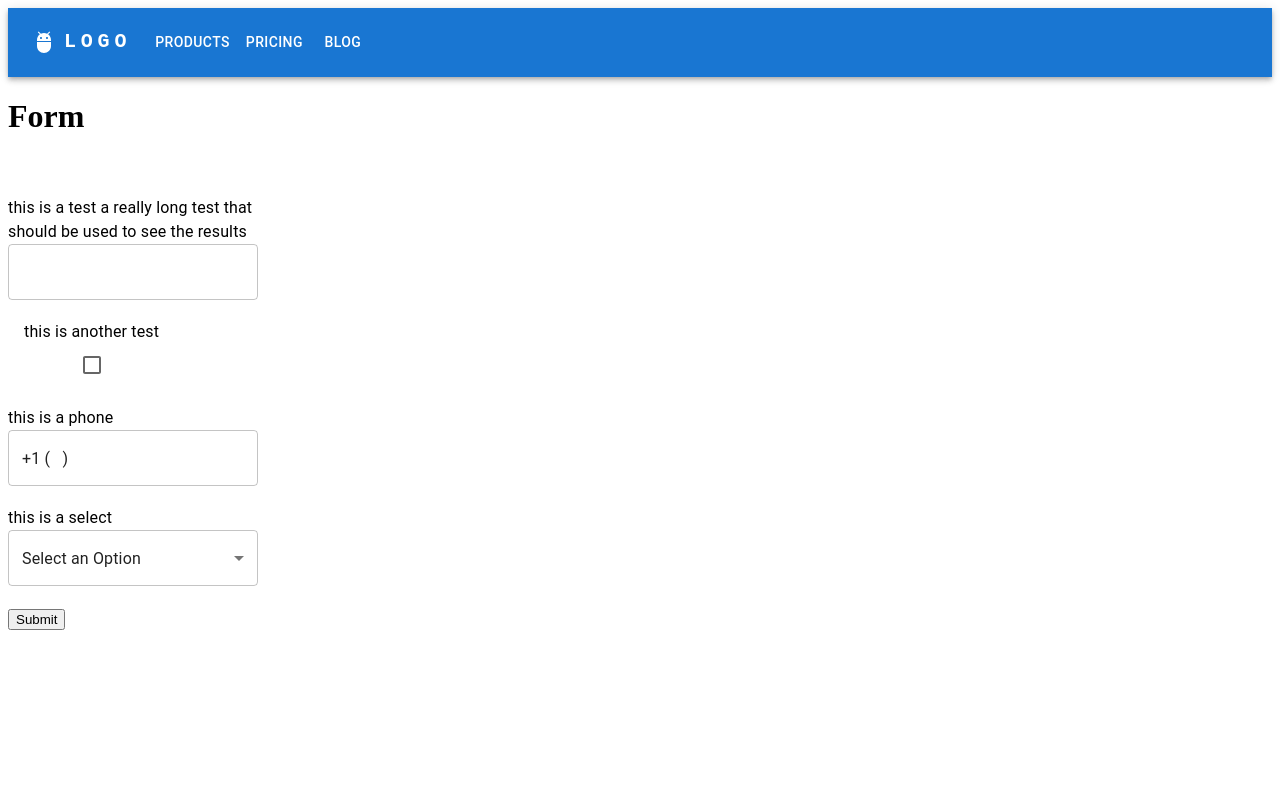
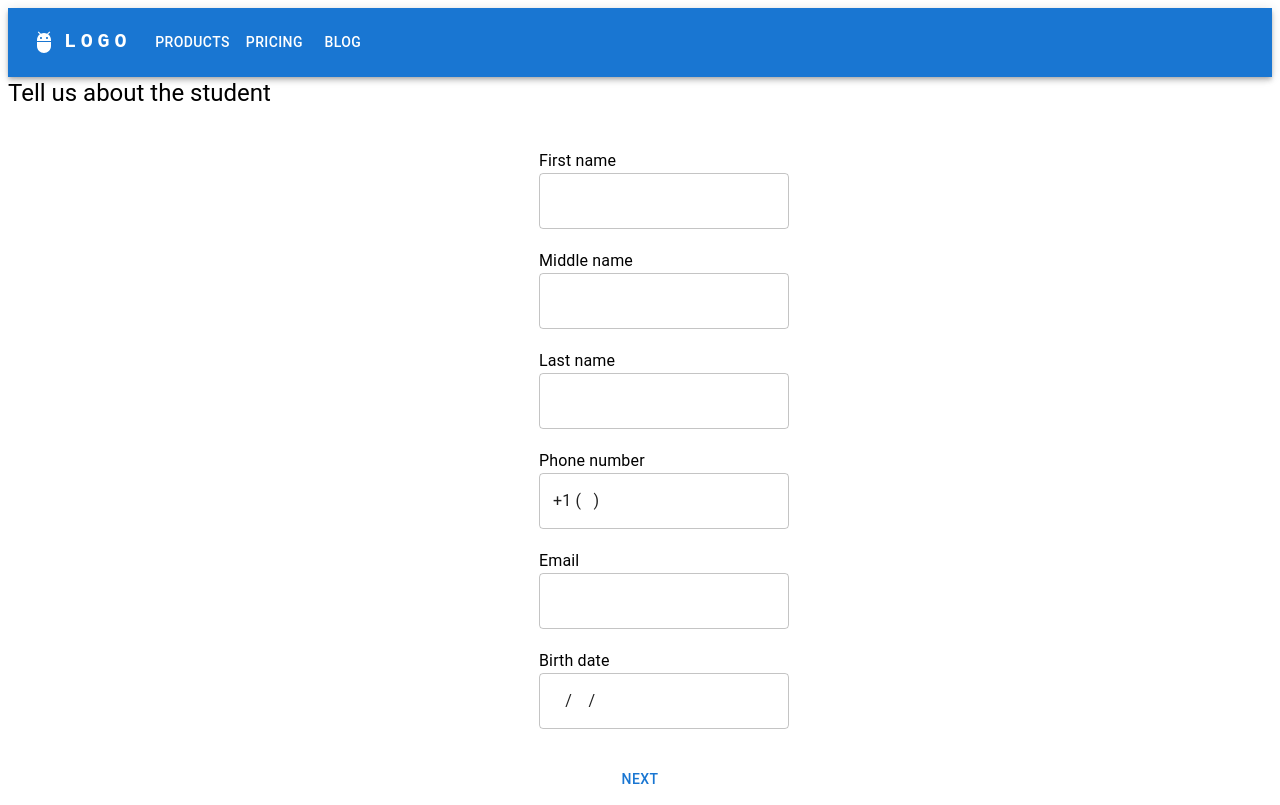
Before and after one commit to PCConsulting1/css-express-form, a React (Vite) app: page / in a window 1280 px wide. Built offline with nearby package versions, Linux system fonts and the light colour scheme.

Commit message:
Need to remove hook-form

```diff
--- a/src/components/form/formContainer.tsx
+++ b/src/components/form/formContainer.tsx
@@ -1,5 +1,6 @@
 import { Control, FieldValues } from 'react-hook-form';
 import FormInput from '../inputs/FormInput';
+import Container from '@mui/material/Container';
 //TODO: take a question object and display it
 //Question on the left, input on the right
 //Small screen has question above input
@@ -13,8 +14,17 @@ export default function ({ control, questions }: Props) {
   //format questions with personal information
   //loop through questions and render input
   return (
-    <>
-      <h1>Form Container</h1>
+    <Container
+      sx={{
+        textAlign: 'center',
+        display: 'flex',
+        flexDirection: 'row',
+        justifyContent: 'center',
+        width: '100vw',
+        margin: 0,
+      }}
+    >
+      <Container sx={{ width: 250, padding: 0, margin: 0 }}>
         {questions.map((question) => {
           return (
             <FormInput
@@ -26,6 +36,7 @@ export default function ({ control, questions }: Props) {
             />
           );
         })}
-    </>
+      </Container>
+    </Container>
   );
 }
--- /dev/null
+++ b/src/components/functions/sections.tsx
@@ -0,0 +1,15 @@
+export const addSection = (sections: {}[], sectionToAdd: {}) => {
+  //update the form name to avoid collisions
+};
+
+//use for about (student/parent name) changes
+export const updateSectionsAbout = (sections: {}[], about: string) => {};
+
+//use to see if a section needs to be added
+export const needsAddition = (form: {}, sections: {}[]) => {
+  return false;
+};
+
+export const needsUpdate = (form: {}, sections: {}[]) => {
+  return false;
+};
--- a/src/data/questions.data.ts
+++ b/src/data/questions.data.ts
@@ -11,7 +11,7 @@ const academicYearEnd = academicYearStart + 1;
 const priorPriorYear = academicYearStart - 2;
 const priorYear = academicYearStart - 1;
 
-export const studentBasic = [
+export const Basic = [
   { name: 'first_name', label: 'First name' },
   { name: 'middle_name', label: 'Middle name' },
   { name: 'last_name', label: 'Last name' },
@@ -22,17 +22,20 @@ export const studentBasic = [
 
 export const studentDemographic = [
   { name: 'citizenship', label: 'Citizenship status' },
+  { name: 'social', label: 'Social security', variant: 'social' },
+  {
+    name: 'CBFinAidID',
+    label: 'CBFinAidID',
+    help: 'This is the ID that is given to the student if they have completed the CSS Profile before',
+  },
+];
+
+export const location = [
   { name: 'street_address', label: 'Street address' },
   { name: 'street_address_line2', label: 'Street address (Line 2)' },
   { name: 'city', label: 'City' },
   { name: 'state', label: 'State' },
   { name: 'zip', label: 'Zip' },
-  { name: 'social', label: 'Social security' },
-  {
-    name: 'CBFinAidID',
-    label: 'CBFinAidID',
-    help: 'This is the ID that is given to the student if they have completed the CSS Profile before',
-  },
 ];
 
 export const finances = [
--- /dev/null
+++ b/src/data/sections.data.ts
@@ -0,0 +1,20 @@
+import * as questions from './questions.data';
+
+/* groups the questions into sections - will be modified during runtime based on form responses*/
+
+export const initialSections = [
+  { about: 'the student', formQuestions: questions.Basic },
+  { about: '', formQuestions: questions.studentDemographic },
+];
+
+export const additions = {
+  newParent: { about: '' },
+  newSibling: { about: '' },
+  newCollege: { about: '', formQuestions: questions.studentApplying },
+  newStudent1040: { about: '', formQuestions: questions.student1040 },
+  newStudentSchedule3: { about: '', formQuestions: questions.studentSchedule3 },
+  newParent1040: { about: '' },
+  newParentSchedule1: { about: '' },
+  newParentSchedule2: { about: '' },
+  newParentSchedule3: { about: '' },
+};
--- a/src/screens/Form.tsx
+++ b/src/screens/Form.tsx
@@ -1,53 +1,75 @@
+import { useState } from 'react';
 import { useForm } from 'react-hook-form';
-import FormInput from '../components/inputs/FormInput';
-// import FormContainer from '../components/form/FormContainer';
+import Typography from '@mui/material/Typography';
+import Button from '@mui/material/Button';
+import FormContainer from '../components/form/FormContainer';
 
-import * as questions from '../data/questions.data';
+import { initialSections } from '../data/sections.data';
+import {
+  needsAddition,
+  needsUpdate,
+  addSection,
+  updateSectionsAbout,
+} from '../components/functions/sections';
 
 export default function () {
+  const [currentSection, setCurrentSection] = useState(0);
+  const [lastSection, setLastSection] = useState(1);
+  const [sections, setSections] = useState(initialSections);
   const { handleSubmit, control, formState } = useForm({
     mode: 'onTouched',
   });
   const onSubmit = (data: any) => {
-    console.log(data);
+    if (currentSection == lastSection) {
+      //actually submit
+      console.log(data);
+    } else {
+      if (needsAddition(data, sections)) {
+        //add section
+      } else if (needsUpdate(data, sections)) {
+        //update about
+      }
+      //if needed to add sections, update lastsection number
+      setLastSection(Object.keys(sections).length - 1);
+      //go to next section
+      setCurrentSection((currentSection) => currentSection + 1);
+    }
   };
 
   //! iterate through object of question groups and call function
   //! to initialize questions with data from previous questions
   return (
     <>
-      <h1>Form</h1>
+      {/* //TODO:  Sections first section will be used to initialize all other's*/}
+      <Typography variant="h5">
+        Tell us about {sections[currentSection].about}
+      </Typography>
       <form
         onSubmit={handleSubmit(onSubmit)}
-        style={{ paddingTop: 20, maxWidth: '100vw' }}
+        style={{
+          paddingTop: 20,
+          maxWidth: '100vw',
+          display: 'flex',
+          flexDirection: 'column',
+          alignItems: 'center',
+        }}
       >
-        {/* <FormContainer control={control} questions={questions.studentBasic} /> */}
-        <FormInput
-          variant="basic"
-          name="basicTest"
+        <FormContainer
           control={control}
-          label="this is a test a really long test that should be used to see the results"
+          questions={sections[currentSection].formQuestions}
         />
-        <FormInput
-          variant="checkbox"
-          name="checkboxTest"
-          control={control}
-          label="this is another test"
-        />
-        <FormInput
-          variant="phone"
-          name="phoneTest"
-          control={control}
-          label="this is a phone"
-        />
-        <FormInput
-          variant="select"
-          name="selectTest"
-          control={control}
-          label="this is a select"
-          options={['one', 'two', 'three']}
-        />
-        <input type="submit" />
+        {/* //TODO: Next and Back buttons */}
+        <Button
+          onClick={() =>
+            setCurrentSection((currentSection) => currentSection - 1)
+          }
+        >
+          {currentSection == lastSection ? 'Back' : ''}
+        </Button>
+        <Button type="submit">
+          {currentSection == lastSection ? 'Finish' : 'Next'}
+        </Button>
+        {/*Submit only appears at the end */}
       </form>
     </>
   );
```
Lines whose indentation alone changed are shown as unchanged.
